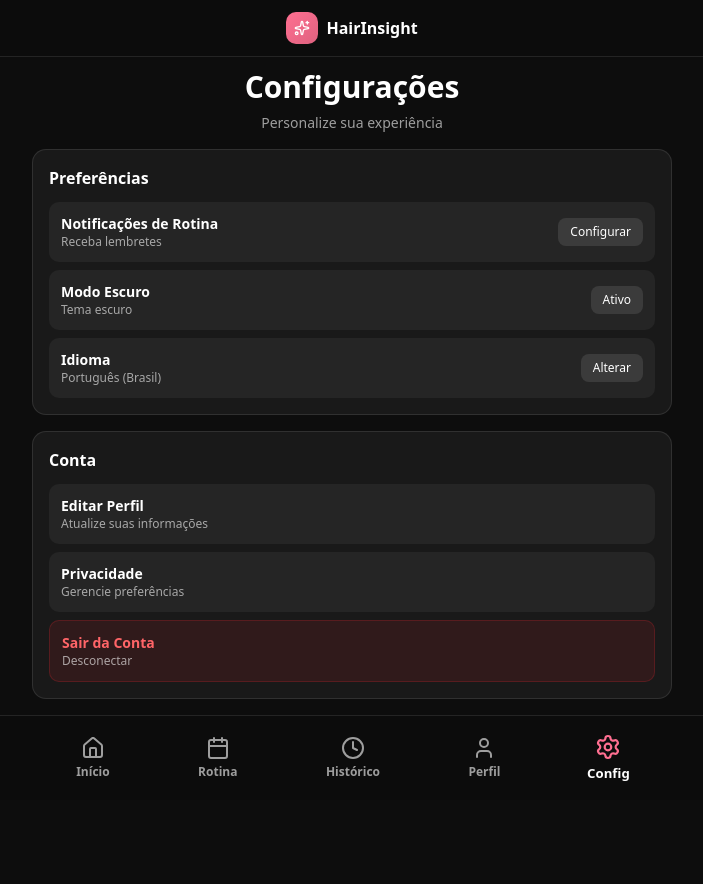
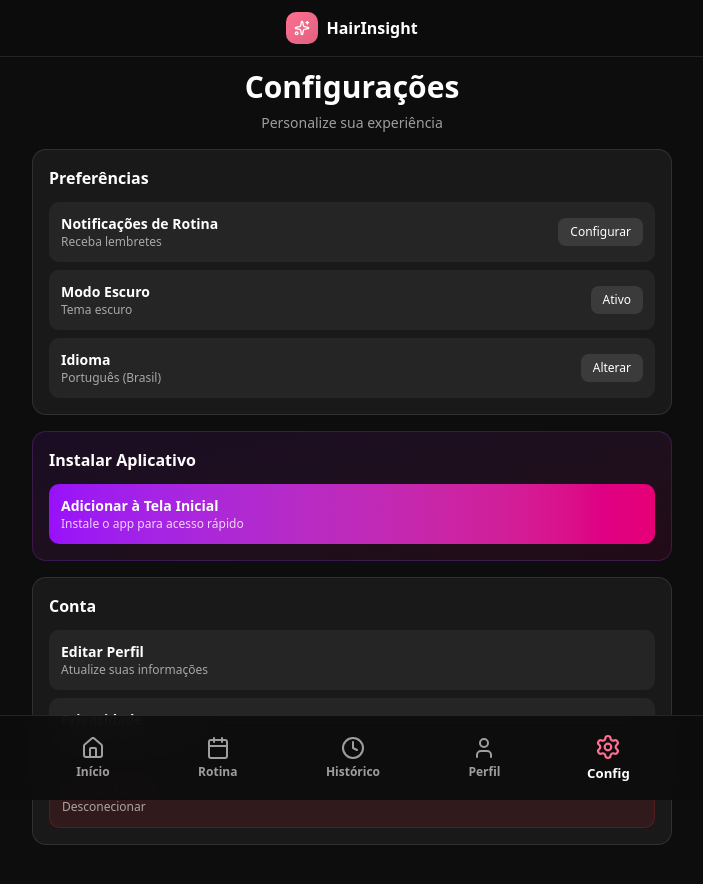
Before and after one commit to chhair-hair/hairinsight-app-v2, a Next.js app: page /app in a window 1280 px wide. Both pictures are taken after a click on the button "Config". Shown: the top 884 px of the page, without its empty margins (288-991 px from the left). Before the commit the page ends 807 px from the top, so only its background shows below. Built offline with nearby package versions, Linux system fonts and the light colour scheme.

Commit message:
Version 1768350615827 - Auto backup

```diff
--- a/src/app/app/page.tsx
+++ b/src/app/app/page.tsx
@@ -834,6 +834,23 @@ export default function AppPage() {
               </div>
             </div>
 
+            {/* Instalar App */}
+            <div className="bg-gradient-to-br from-purple-600/10 to-pink-600/10 border border-purple-500/20 rounded-xl p-4">
+              <h3 className="text-base font-bold mb-3">Instalar Aplicativo</h3>
+              <div className="space-y-2">
+                <button
+                  onClick={() => {
+                    // Dispara evento customizado para o PWAInstall
+                    window.dispatchEvent(new Event('trigger-pwa-install'));
+                  }}
+                  className="w-full p-3 bg-gradient-to-r from-purple-600 to-pink-600 rounded-lg hover:opacity-90 active:scale-95 transition-all text-left"
+                >
+                  <p className="font-semibold text-sm text-white">Adicionar à Tela Inicial</p>
+                  <p className="text-xs text-white/80">Instale o app para acesso rápido</p>
+                </button>
+              </div>
+            </div>
+
             <div className="bg-white/5 border border-white/10 rounded-xl p-4">
               <h3 className="text-base font-bold mb-3">Conta</h3>
               <div className="space-y-2">
@@ -847,7 +864,7 @@ export default function AppPage() {
                 </button>
                 <button className="w-full p-3 bg-red-500/10 border border-red-500/20 rounded-lg hover:bg-red-500/20 active:scale-95 transition-all text-left">
                   <p className="font-semibold text-sm text-red-400">Sair da Conta</p>
-                  <p className="text-xs text-white/60">Desconectar</p>
+                  <p className="text-xs text-white/60">Desconecionar</p>
                 </button>
               </div>
             </div>
```
